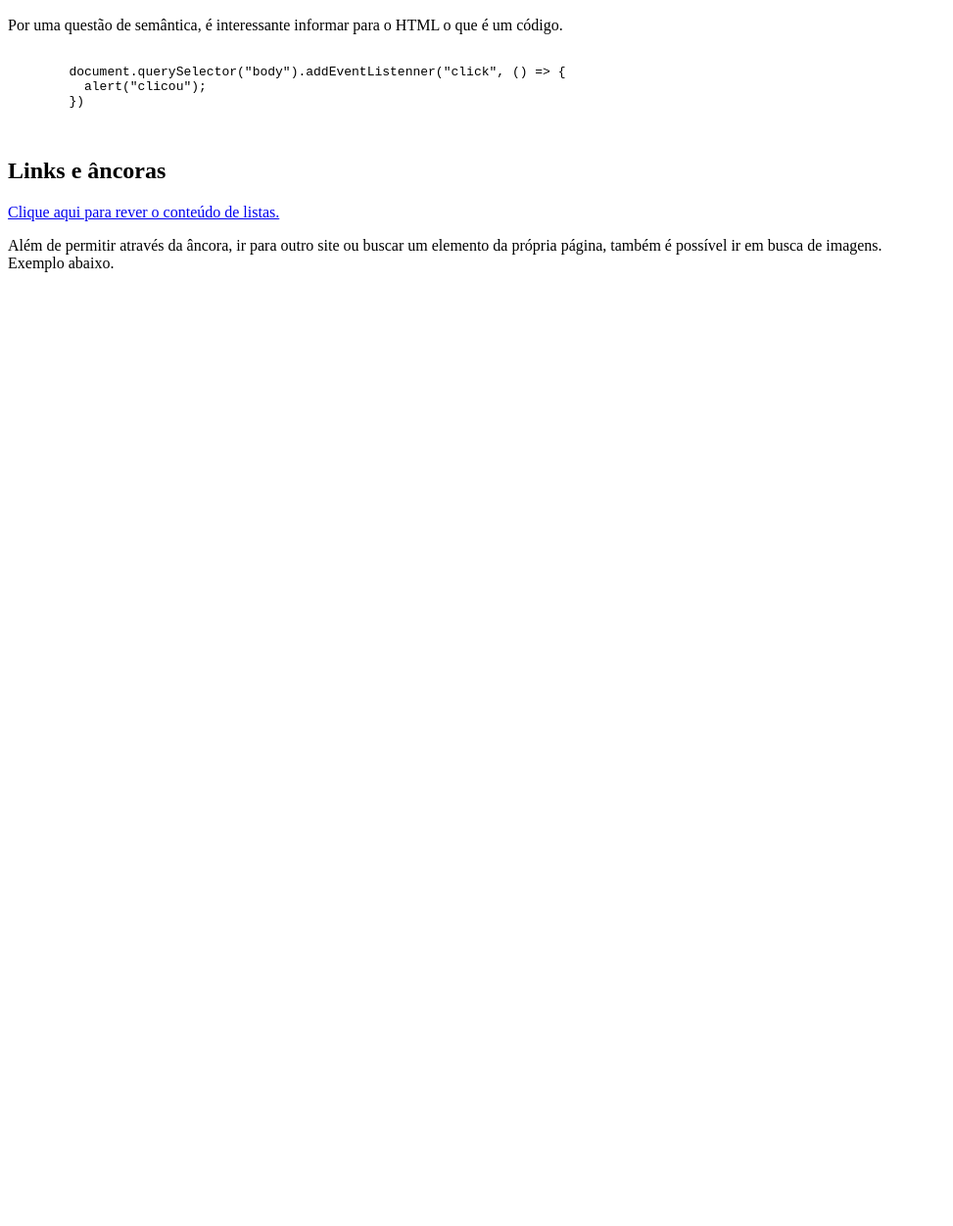
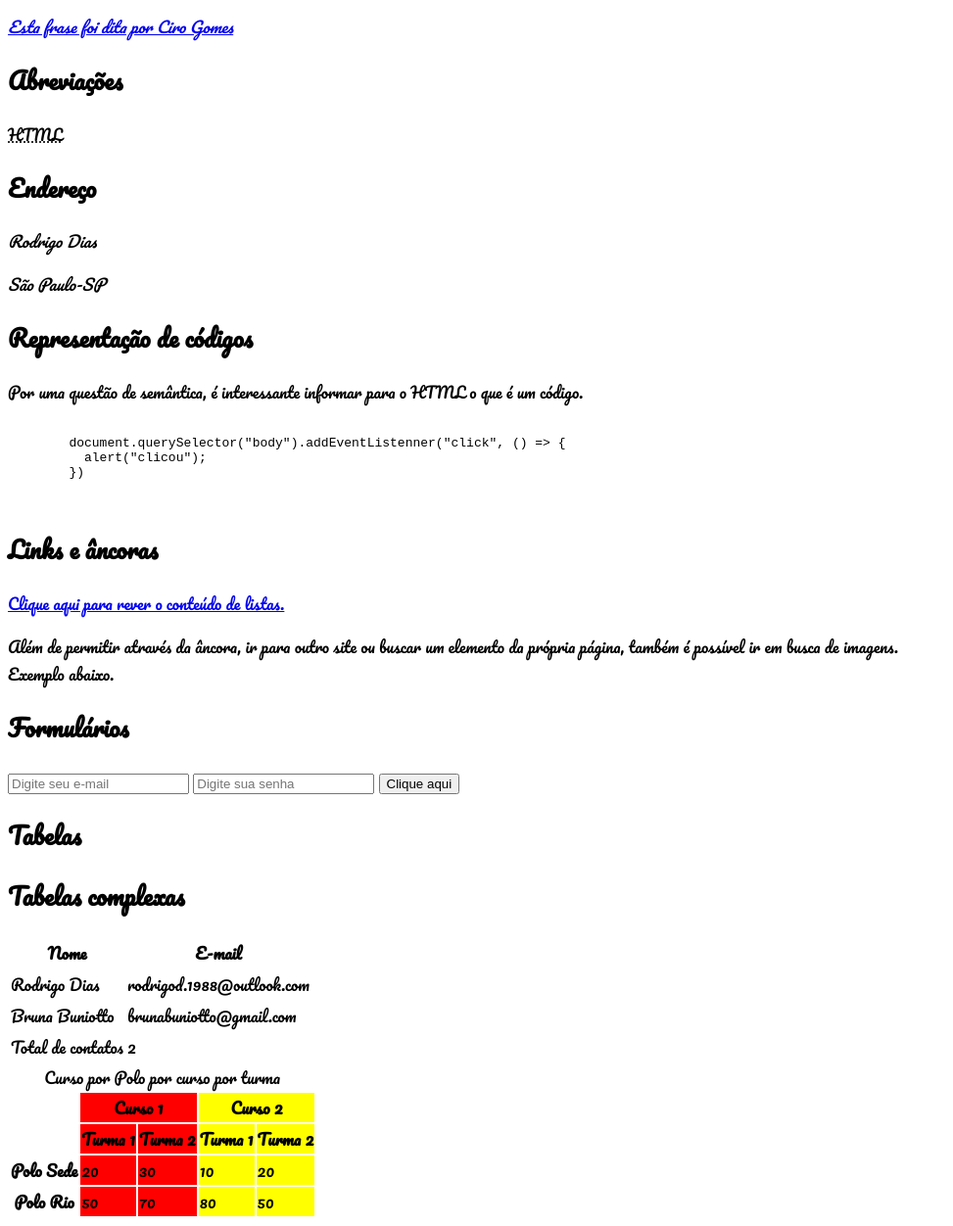
Before and after one commit to rodrigodiasreal/html-casa-desenvolvedor, a plain HTML site: page index.html in a window 1280 px wide. Shown: the part 1033-2285 px from the top of the page at 98% size, without its empty margins (0-973 px from the left). Before the commit the page ends 1327 px from the top, so only its background shows below. Drawn offline with Linux system fonts and the light colour scheme.

Commit message:
Finalizando o curso.

```diff
--- a/index.html
+++ b/index.html
@@ -1,9 +1,21 @@
 <!DOCTYPE html>
 <html lang="pt-br">
   <head>
+
+    <!--Aceitar todos os caracteres-->
     <meta charset="UTF-8" />
+
+    <!-- Se adaptar a todos os dispositivos do usuário-->
     <meta name="viewport" content="width=device-width, initial-scale=1.0" />
+    <!-- Título da página-->
     <title>Curso HTML Casa do Desenvolvedor</title>
+    <!--Importante para SEO-->
+    <meta name="description" content="Descrição da página">
+    <meta name="author" content="Menino Dias">
+    <meta name="robots" content="index, follow">
+
+    <link rel="stylesheet" href="styles.css">
+    <link href="https://fonts.googleapis.com/css2?family=Pacifico&display=swap" rel="stylesheet">
   </head>
 
   <body>
@@ -95,12 +107,106 @@
 
     <h2>Links e âncoras</h2>
 
-    <a href="#listas" download="">Clique aqui para rever o conteúdo de listas.</a>
+    <a href="#listas" download=""
+      >Clique aqui para rever o conteúdo de listas.</a
+    >
 
-    <p>Além de permitir através da âncora, ir para outro site ou buscar um elemento da própria página, também é possível ir em busca de imagens. <br/>
-    Exemplo abaixo.</p>
+    <p>
+      Além de permitir através da âncora, ir para outro site ou buscar um
+      elemento da própria página, também é possível ir em busca de imagens.
+      <br />
+      Exemplo abaixo.
+    </p>
 
-    <a href="#listas" target="_blank">
-    </a>
+    <a href="#listas" target="_blank"> </a>
+
+    <h2>Formulários</h2>
+
+    <form action="/submit.html" method="post">
+      <input type="email" name="email" placeholder="Digite seu e-mail" />
+      <input type="password" name="password" placeholder="Digite sua senha" />
+      <button type="submit">Clique aqui</button>
+    </form>
+
+    <h2>Tabelas</h2>
+
+    <table>
+      <thead>
+        <tr>
+          <th>Nome</th>
+          <th>E-mail</th>
+        </tr>
+      </thead>
+
+      <tbody>
+        <tr>
+          <td>Rodrigo Dias</td>
+          <td>rodrigod.1988@outlook.com</td>
+        </tr>
+
+        <tr>
+          <td>Bruna Buniotto</td>
+          <td>brunabuniotto@gmail.com</td>
+        </tr>
+
+        <tfoot>
+          <tr>
+            <td>Total de contatos</td>
+            <td>2</td>
+          </tr>
+        </tfoot>
+
+        <h2>Tabelas complexas</h2>
+
+
+
+        <table>
+
+          <caption>Curso por Polo por curso por turma</caption>
+
+          <colgroup>
+            <col>
+            <col span = "2" style="background-color: red;">
+            <col span = "2" style="background-color: yellow;">
+          </colgroup>
+
+
+          <thead>
+            <tr>
+              <th rowspan="2"></th>
+              <th scope="colgroup" colspan="2">Curso 1</th>
+              <th scope="colgroup" colspan="2">Curso 2</th>
+            </tr>
+
+            <tr>
+              <th scope="col">Turma 1</th>
+              <th scope="col">Turma 2</th>
+              <th scope="col">Turma 1</th>
+              <th scope="col">Turma 2</th>
+            </tr>
+          </thead>
+
+          <tbody>
+              <tr>
+                <th scope="row">Polo Sede</th>
+                <td>20</td>
+                <td>30</td>
+                <td>10</td>
+                <td>20</td>
+            </tr>
+              <tr>
+                <th scope="row" >Polo Rio</th>
+                <td>50</td>
+                <td>70</td>
+                <td>80</td>
+                <td>50</td>
+            </tr>
+
+            </tr>
+          </tbody>
+
+        </table>
+      </tbody>
+    </table>
   </body>
 </html>
--- /dev/null
+++ b/styles.css
@@ -0,0 +1,3 @@
+body {
+    font-family: "Pacifico", serif;
+}
```
